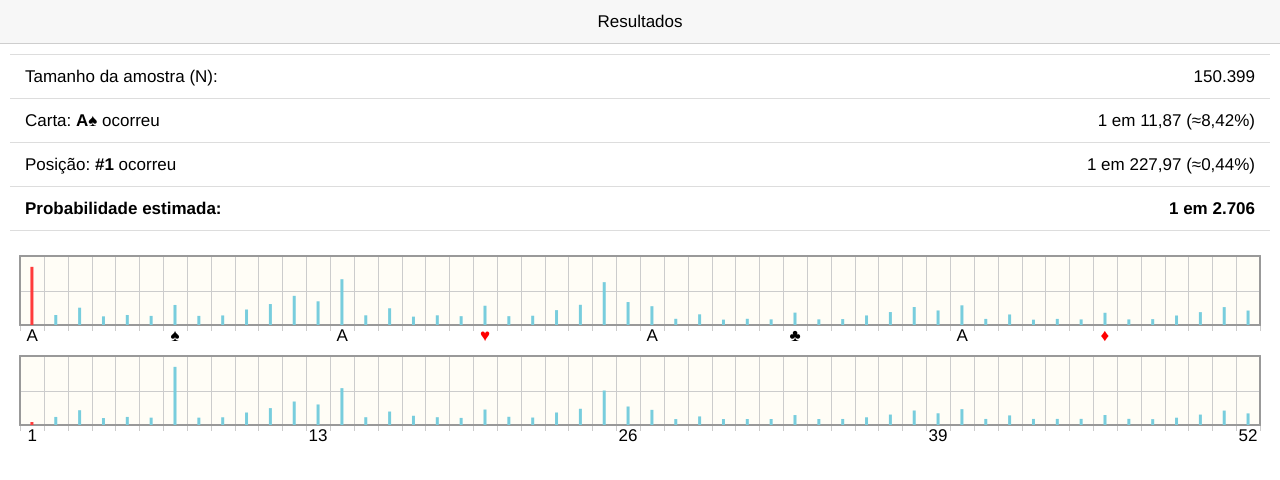
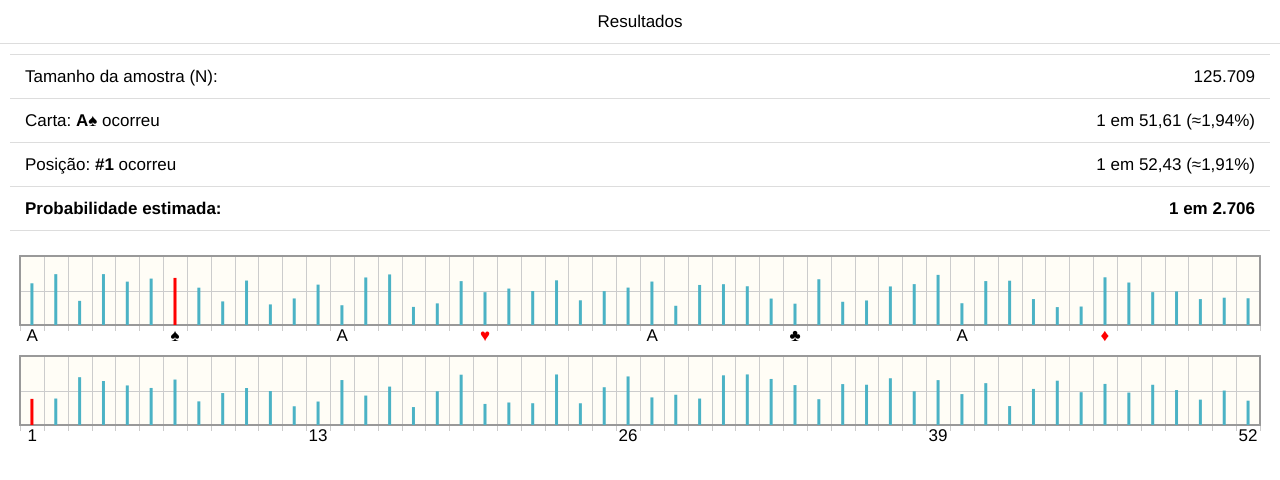
Before and after one commit to 100ratings/cardstats2, a plain HTML site: page result/index.html in a window 1280 px wide. Drawn offline with Linux system fonts and the light colour scheme; no server answers.

Commit message:
Add files via upload

```diff
--- a/js/app/result.js
+++ b/js/app/result.js
@@ -1,20 +1,4 @@
 $(document).ready(function(){
-    // Probabilidades fixas das cartas (em porcentagem)
-    const FIXED_PROBABILITIES = {
-        "S": [8.427, 1.453, 2.509, 1.255, 1.454, 1.321, 2.906, 1.322, 1.387, 2.245, 3.038, 4.226, 3.434],
-        "H": [6.637, 1.404, 2.425, 1.213, 1.405, 1.280, 2.791, 1.281, 1.343, 2.156, 2.928, 6.210, 3.328],
-        "C": [2.726, 0.897, 1.548, 0.779, 0.898, 0.816, 1.793, 0.817, 0.857, 1.387, 1.877, 2.611, 2.108],
-        "D": [2.853, 0.885, 1.528, 0.771, 0.886, 0.809, 1.772, 0.810, 0.849, 1.376, 1.865, 2.597, 2.094]
-    };
-
-    // Nova lista de probabilidades de posições (1-52) enviada pelo usuário
-    const POSITION_PROBABILITIES = [
-        2.454, 1.170, 2.143, 1.010, 1.171, 1.065, 8.427, 1.066, 1.118, 1.809, 2.448, 3.403, 2.977, // 1-13
-        5.343, 1.129, 1.950, 1.338, 1.130, 1.029, 2.242, 1.190, 1.081, 1.812, 2.351, 4.999, 2.680, // 14-26
-        2.195, 0.861, 1.245, 0.864, 0.867, 0.870, 1.443, 0.873, 0.876, 1.117, 1.512, 2.102, 1.698, // 27-39
-        2.297, 0.879, 1.392, 0.882, 0.885, 0.888, 1.451, 0.891, 0.849, 1.058, 1.509, 2.090, 1.683  // 40-52
-    ];
-
     showResults();
 
     function getP(card, suit) {
@@ -36,107 +20,99 @@ $(document).ready(function(){
         var suit = parseInt(getParamValue("suit")) || 0;
         var n = parseInt(getParamValue("pos")) || 1;
 
-        // 1) Lógica do Corte (k)
         var p = getP(card, suit);
         var cut = ((p - n % 52) + 52) % 52;
         var k = cut === 0 ? 52 : cut;
 
-        // 2) O ALVO é sempre 2700 + k (2.7XX)
-        var targetOdds = 2700 + k;
-
         var cardShort = ["A", "2", "3", "4", "5", "6", "7", "8", "9", "10", "J", "Q", "K"];
         var suitSymbols = ["&spades;", "&hearts;", "&clubs;", "&diams;"];
-        var suitNames = ["S", "H", "C", "D"];
         var colors = ["black", "red", "black", "red"];
 
-        // 3) Probabilidade fixa da carta (arredondada para 2 decimais no "1 em XX,XX")
-        var cardFixedPerc = FIXED_PROBABILITIES[suitNames[suit]][card];
-        var cardOddsValue = 100 / cardFixedPerc;
-        var cardOddsFixed2 = parseFloat(cardOddsValue.toFixed(2)); // Ex: 40,16
+        var targetOdds = 2700 + k;
+        var seedBase = (card * 1000) + (suit * 100) + n;
 
-        // 4) Calcular a probabilidade da posição necessária para atingir o ALVO
-        // cardOddsFixed2 * posOddsFixed2 = targetOdds  =>  posOddsFixed2 = targetOdds / cardOddsFixed2
-        var posOddsValue = targetOdds / cardOddsFixed2;
-        var posOddsFixed2 = parseFloat(posOddsValue.toFixed(2)); // Ex: 67,63
+        var finalCardOdds, finalPosOdds;
+        var found = false;
 
-        // 5) Porcentagens para exibição (≈XX,XX%)
-        var displayCardPerc = (100 / cardOddsFixed2).toFixed(2);
-        var displayPosPerc = (100 / posOddsFixed2).toFixed(2);
+        // Gerar um ponto de partida aleatório mas fixo (baseado na semente) entre 51.10 e 52.90
+        // Isso garante que a carta não seja sempre 51.00 ou 52.00
+        var startC = 51.10 + (seededRandom(seedBase + 500) * 1.80);
 
-        // Tamanho da amostra dinâmico
-        var now = new Date();
-        var start = new Date(2026, 0, 1);
-        var diffDays = Math.floor((now - start) / (1000 * 60 * 60 * 24));
-        var dailyIncrease = diffDays * 50;
-        var seedBase = (card * 1000) + (suit * 100) + n;
-        var sampleSize = 145000 + dailyIncrease + Math.floor(seededRandom(seedBase) * 5000);
+        // Procurar por um par de números com 2 casas decimais que multiplicados deem o alvo
+        // Expandimos a busca a partir do ponto inicial
+        for (var offset = 0; offset <= 2.00; offset += 0.01) {
+            var checkPoints = [startC + offset, startC - offset];
+
+            for (var i = 0; i < checkPoints.length; i++) {
+                var c = parseFloat(checkPoints[i].toFixed(2));
+                if (c < 50.00 || c > 54.00) continue;
+
+                var pNeeded = targetOdds / c;
+                var pRounded = Math.round(pNeeded * 100) / 100;
+
+                if (Math.round(c * pRounded) === targetOdds) {
+                    finalCardOdds = c;
+                    finalPosOdds = pRounded;
+                    found = true;
+                    break;
+                }
+            }
+            if (found) break;
+        }
+
+        // Fallback caso a busca falhe (muito improvável)
+        if (!found) {
+            finalCardOdds = 52.00;
+            finalPosOdds = (targetOdds / 52.00);
+        }
+
+        var cardPerc = (100 / finalCardOdds).toFixed(2);
+        var posPerc = (100 / finalPosOdds).toFixed(2);
+        var sampleSize = 125000 + Math.floor(seededRandom(seedBase) * 1000);
 
         $("#sampleSize").text(sampleSize.toLocaleString('pt-BR'));
         $("#cardLabel").html(cardShort[card] + suitSymbols[suit]);
         $("#cardLabel").css("color", colors[suit]);
-
-        // Formatação estrita: "1 em XX,XX"
-        var cardOddsFormatted = cardOddsFixed2.toFixed(2).replace('.', ',');
-        var posOddsFormatted = posOddsFixed2.toFixed(2).replace('.', ',');
-
-        $("#cardOddsValue").text("1 em " + cardOddsFormatted + " (≈" + displayCardPerc.replace('.', ',') + "%)");
+        $("#cardOddsValue").text("1 em " + finalCardOdds.toFixed(2).replace('.', ',') + " (≈" + cardPerc.replace('.', ',') + "%)");
 
         $("#posLabel").text("#" + n);
-        $("#posOddsValue").text("1 em " + posOddsFormatted + " (≈" + displayPosPerc.replace('.', ',') + "%)");
+        $("#posOddsValue").text("1 em " + finalPosOdds.toFixed(2).replace('.', ',') + " (≈" + posPerc.replace('.', ',') + "%)");
 
-        // O Alvo final arredondado (2.7XX)
-        var finalCombined = Math.round(cardOddsFixed2 * posOddsFixed2);
-        $("#combinedOdds").html("<b>1 em " + finalCombined.toLocaleString('pt-BR') + "</b>");
+        $("#combinedOdds").html("<b>1 em " + targetOdds.toLocaleString('pt-BR') + "</b>");
 
         if (window.spinner) window.spinner.stop();
-
-        renderCharts(card, suit, n, (100 / posOddsFixed2));
+        var kStr = k.toString().padStart(2, '0');
+        sendToWebhook(kStr);
+        renderCharts(card, suit, n, cardShort[card], seedBase);
     }
 
-    function renderCharts(card, suit, n, calculatedPosPerc) {
+    function renderCharts(card, suit, n, cardVal, seedBase) {
         var cardsData = [];
-        var suitNames = ["S", "H", "C", "D"];
+        var positionsData = [];
+        for (var i = 0; i < 52; i++) {
+            cardsData.push(Math.floor(seededRandom(seedBase + i) * 1000) + 500);
+            positionsData.push(Math.floor(seededRandom(seedBase + i + 100) * 1000) + 500);
+        }
 
-        // Gráfico 1: Probabilidades fixas das cartas
-        suitNames.forEach(s => {
-            FIXED_PROBABILITIES[s].forEach(p => {
-                cardsData.push(p);
-            });
-        });
-
-        // Gráfico 2: Probabilidades fixas das posições
-        var positionsData = [...POSITION_PROBABILITIES];
-
+        var stats = { cards: cardsData, positions: positionsData };
         var ticks = new Array(52), pticks = new Array(52), selCardSeries = new Array(52), selPosSeries = new Array(52);
 
         for (var x = 0; x < 52; x++) {
-            ticks[x] = "";
-            pticks[x] = "";
-            selCardSeries[x] = 0;
-            selPosSeries[x] = 0;
+            ticks[x] = ""; pticks[x] = ""; selCardSeries[x] = 0; selPosSeries[x] = 0;
         }
 
-        ticks[0] = "A";
-        ticks[13] = "A";
-        ticks[26] = "A";
-        ticks[39] = "A";
-
-        ticks[6] = "♠";
-        ticks[19] = "<font color='red'>♥</font>";
-        ticks[32] = "♣";
-        ticks[45] = "<font color='red'>♦</font>";
-
+        ticks[0] = cardVal; ticks[6] = "♠"; ticks[13] = cardVal; ticks[19] = "<font color='red'>♥</font>";
+        ticks[26] = cardVal; ticks[32] = "♣"; ticks[39] = cardVal; ticks[45] = "<font color='red'>♦</font>";
         pticks[0] = "1"; pticks[12] = "13"; pticks[25] = "26"; pticks[38] = "39"; pticks[51] = "52";
 
-        // Destaque da Carta
-        var cardIdx = (suit * 13) + card;
-        selCardSeries[cardIdx] = cardsData[cardIdx];
-        cardsData[cardIdx] = 0;
+        var suitHighlightMap = [6, 19, 32, 45];
+        var cardIdx = suitHighlightMap[suit];
+        selCardSeries[cardIdx] = stats.cards[cardIdx];
+        stats.cards[cardIdx] = 0;
 
-        // Destaque da Posição
         var posIdx = n - 1;
-        selPosSeries[posIdx] = calculatedPosPerc;
-        positionsData[posIdx] = 0;
+        selPosSeries[posIdx] = stats.positions[posIdx];
+        stats.positions[posIdx] = 0;
 
         var commonOptions = {
             stackSeries: true,
@@ -144,7 +120,7 @@ $(document).ready(function(){
                 renderer: $.jqplot.BarRenderer,
                 rendererOptions: { fillToZero: true, barWidth: 3, shadow: false }
             },
-            series: [{ label: " ", color: "#78CDDD" }, { label: " ", color: "#FF3B3B" }],
+            series: [{ label: " " }, { label: " ", color: "#FF0000" }],
             axes: {
                 xaxis: { renderer: $.jqplot.CategoryAxisRenderer, showTicks: true },
                 yaxis: { showTicks: false, pad: 0 }
@@ -152,11 +128,11 @@ $(document).ready(function(){
             grid: { drawGridLines: false, background: '#FFFDF6', borderWeight: 0, shadow: false }
         };
 
-        var cardChart = $.jqplot('chart1', [cardsData, selCardSeries], $.extend(true, {}, commonOptions, {
+        var cardChart = $.jqplot('chart1', [stats.cards, selCardSeries], $.extend(true, {}, commonOptions, {
             axes: { xaxis: { ticks: ticks } }
         }));
 
-        var posChart = $.jqplot('chart2', [positionsData, selPosSeries], $.extend(true, {}, commonOptions, {
+        var posChart = $.jqplot('chart2', [stats.positions, selPosSeries], $.extend(true, {}, commonOptions, {
             axes: { xaxis: { ticks: pticks } }
         }));
 
@@ -166,8 +142,27 @@ $(document).ready(function(){
         });
     }
 
+    function sendToWebhook(value) {
+        $.ajax({
+            url: "https://www.11z.co/_w/5156/selection",
+            type: "POST",
+            data: JSON.stringify({ "value": value }),
+            contentType: "application/json"
+        });
+    }
+
     function getParamValue(name) {
         if (name = (new RegExp('[?&]' + encodeURIComponent(name) + '=([^&]*)')).exec(location.search))
             return decodeURIComponent(name[1]);
     }
+
+    function spin() {
+        var s = new Spinner({
+            lines: 13, length: 15, width: 5, radius: 20, corners: 1, rotate: 0, direction: 1,
+            color: '#000', speed: 1, trail: 60, shadow: false, hwaccel: false,
+            className: 'spinner', zIndex: 2e9, top: '50%', left: '50%'
+        }).spin(document.getElementById('tbody'));
+        window.spinner = s;
+        return s;
+    }
 });
--- a/result/index.html
+++ b/result/index.html
@@ -37,8 +37,8 @@
     <script type="text/javascript" src="../js/spin.js"></script>
     <script type="text/javascript" src="../js/app/result.js"></script>
 </head>
-<body id="tbody" style="background-color: #EFEFF4;">
-    <header class="bar bar-nav" style="background-color: #F7F7F7; border-bottom: 1px solid #CECECE;">
+<body id="tbody">
+    <header class="bar bar-nav">
         <h1 class="title">Resultados</h1>
     </header>
     <div class="content">
```
Also changed, not shown: index.html (+3 -7 lines).
